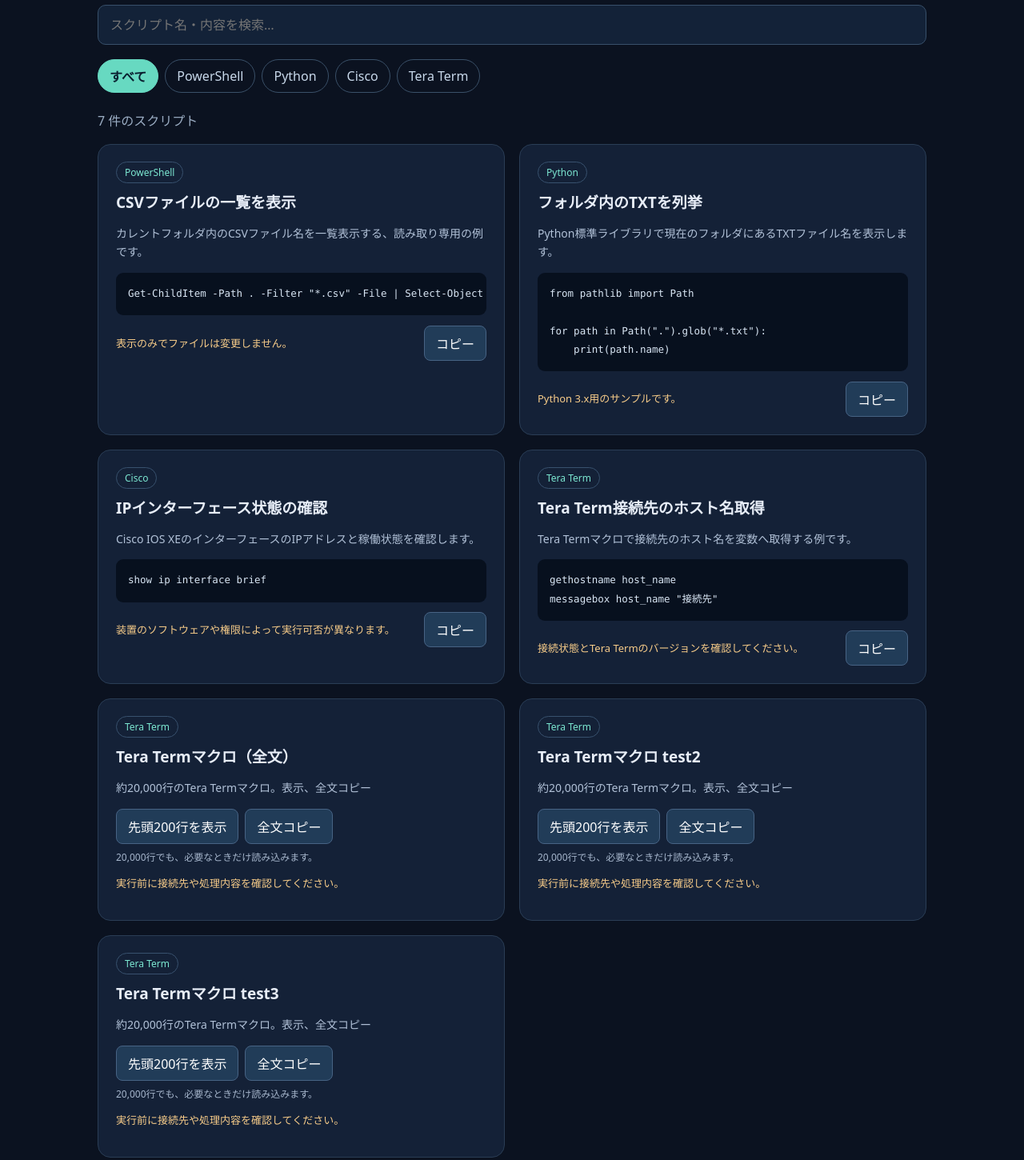
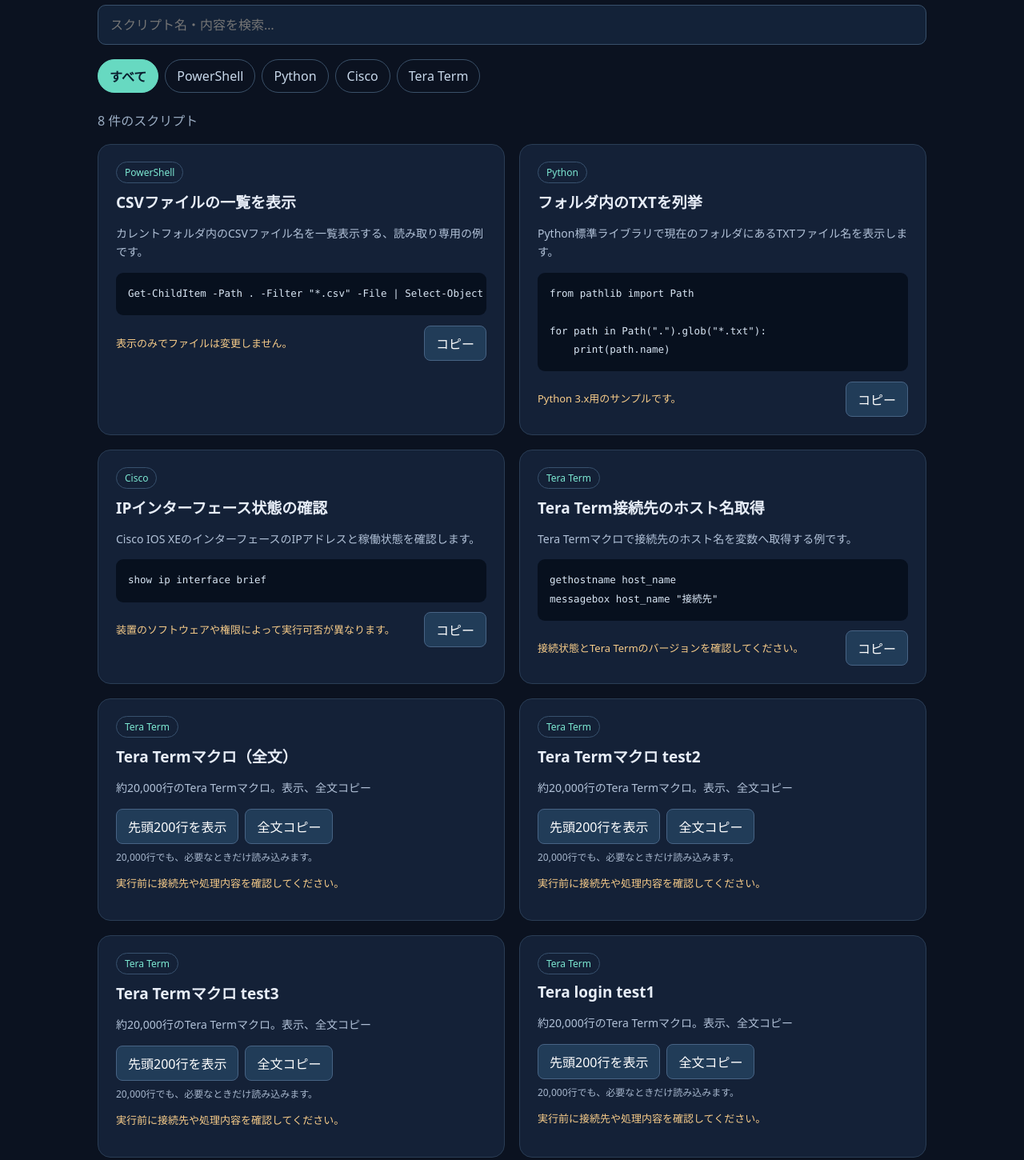
Before and after one commit to hirama-skr/GitHub.io, a plain HTML site: page index.html in a window 1280 px wide. Shown: the part 280-1730 px from the top of the page at 80% size. Drawn offline with Linux system fonts and the light colour scheme.

Commit message:
Update index.html

```diff
--- a/index.html
+++ b/index.html
@@ -71,6 +71,13 @@ const scripts = [
     description: '約20,000行のTera Termマクロ。表示、全文コピー',
     note: '実行前に接続先や処理内容を確認してください。',
     file: 'getconfig_child.txt'
+  },
+  {
+    title: 'Tera login test1',
+    category: 'Tera Term',
+    description: '約20,000行のTera Termマクロ。表示、全文コピー',
+    note: '実行前に接続先や処理内容を確認してください。',
+    file: 'CUCMLoginps1.txt'
   }
 ];
 // ===== 編集エリアはここまで =====
```
